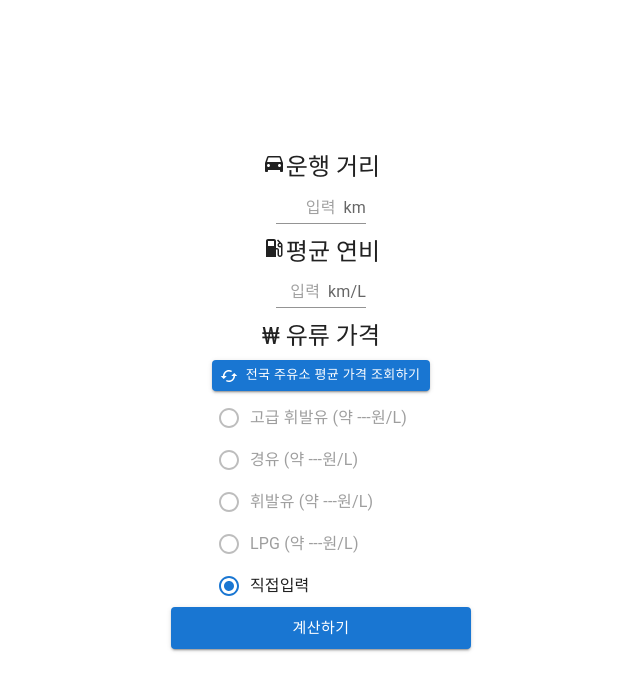
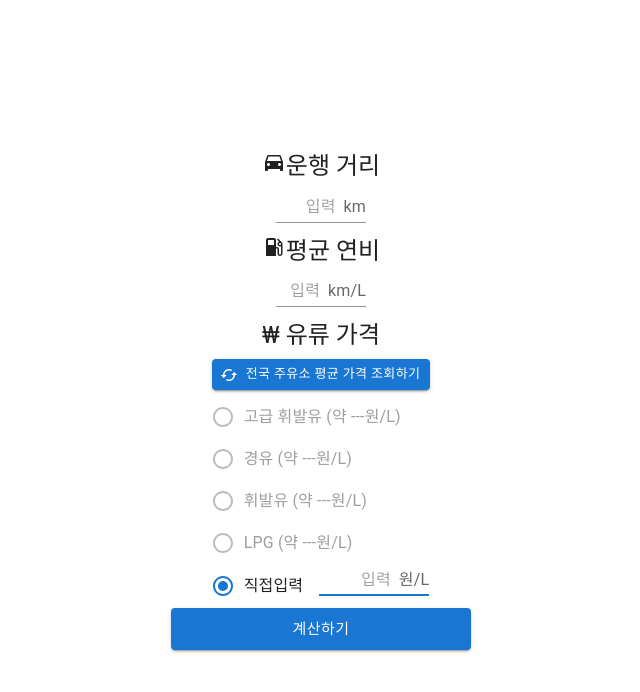
Before and after one commit to Yongveloper/FuelCostCalculator-Web, a Next.js app: page / in a window 1280 px wide. Shown: the top 692 px of the page, without its empty margins (319-959 px from the left). Built offline with nearby package versions, Linux system fonts and the light colour scheme.

Commit message:
[기능] 직접입력 선택시 input focus

```diff
--- a/src/Components/OilList.tsx
+++ b/src/Components/OilList.tsx
@@ -1,6 +1,14 @@
-import { memo } from 'react';
+import { memo, useEffect, useRef, useState } from 'react';
 import { IOils } from '@/pages';
-import { FormControlLabel, Radio, RadioGroup } from '@mui/material';
+import {
+  Box,
+  FormControl,
+  FormControlLabel,
+  Input,
+  InputAdornment,
+  Radio,
+  RadioGroup,
+} from '@mui/material';
 import OilLIstItem from './OilLIstItem';
 
 interface IOilListProps {
@@ -8,12 +16,25 @@ interface IOilListProps {
 }
 
 function OilList({ oils }: IOilListProps) {
-  console.log('render');
+  const inputRef = useRef<HTMLInputElement | null>(null);
+  const [selectedRadio, setSelectedRadio] = useState('직접입력');
+
+  const handleRadioChange = (event: React.ChangeEvent<HTMLInputElement>) => {
+    setSelectedRadio(event.target.value);
+  };
+
+  useEffect(() => {
+    if (selectedRadio === '직접입력') {
+      inputRef.current?.focus();
+    }
+  }, [selectedRadio]);
+
   return (
     <RadioGroup
       aria-labelledby="demo-radio-buttons-group-label"
       defaultValue="직접입력"
       name="radio-buttons-group"
+      onChange={handleRadioChange}
     >
       {oils.map((oil) => (
         <OilLIstItem
@@ -23,7 +44,31 @@ function OilList({ oils }: IOilListProps) {
           disabled={!oils[0].price}
         />
       ))}
-      <FormControlLabel value="직접입력" control={<Radio />} label="직접입력" />
+      <Box sx={{ display: 'flex' }}>
+        <FormControlLabel
+          value="직접입력"
+          control={<Radio />}
+          label="직접입력"
+        />
+        <FormControl
+          variant="standard"
+          sx={{ width: '110px', marginBottom: '12px' }}
+        >
+          <Input
+            id="standard-adornment-distance"
+            inputRef={inputRef}
+            placeholder="입력"
+            endAdornment={<InputAdornment position="end">원/L</InputAdornment>}
+            aria-describedby="standard-weight-helper-text"
+            inputProps={{
+              'aria-label': 'distance',
+              style: {
+                textAlign: 'right',
+              },
+            }}
+          />
+        </FormControl>
+      </Box>
     </RadioGroup>
   );
 }
--- a/src/Components/OilPriceFetchButton.tsx
+++ b/src/Components/OilPriceFetchButton.tsx
@@ -12,7 +12,6 @@ function OilPriceFetchButton({ onClick }: IOilPriceFetchButtonProps) {
       sx={{
         marginBottom: '0.35em',
         display: 'flex',
-        flexDirection: 'row',
         justifyContent: 'center',
         alignItems: 'center',
       }}
```
